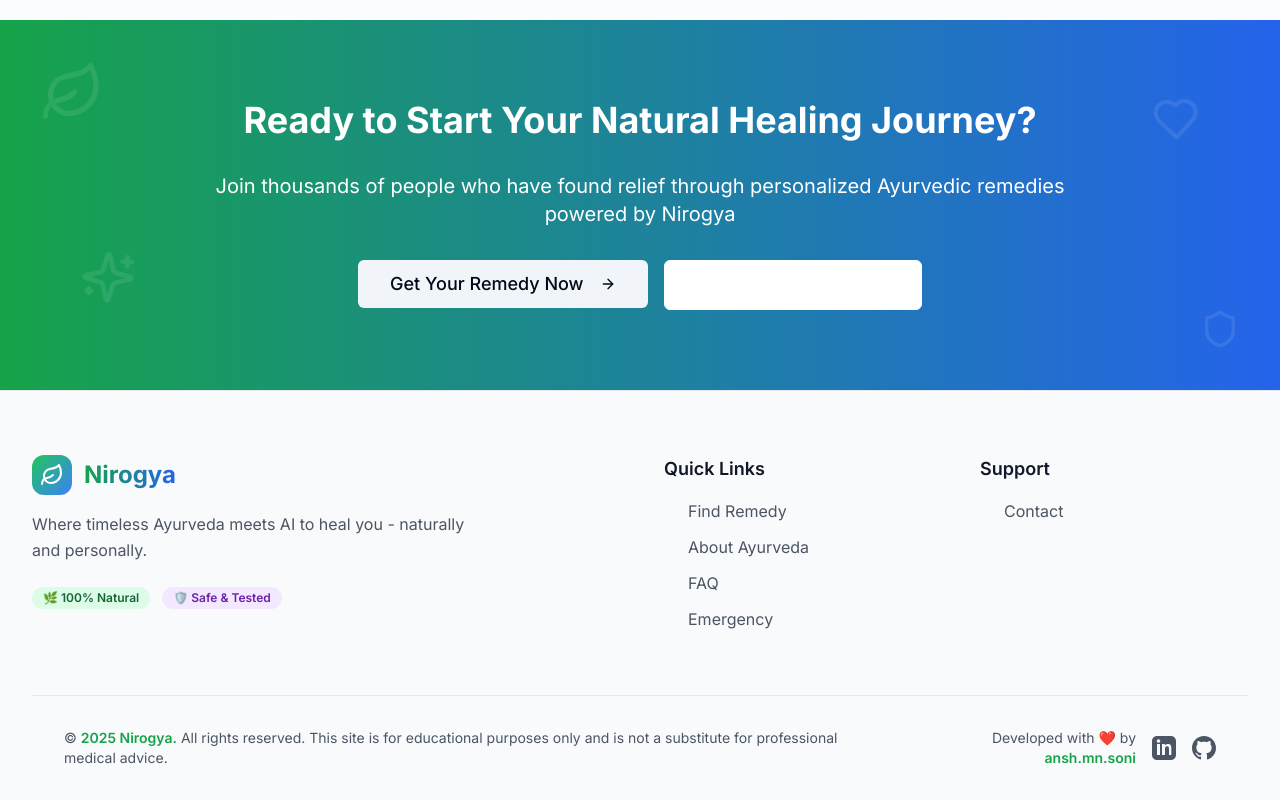
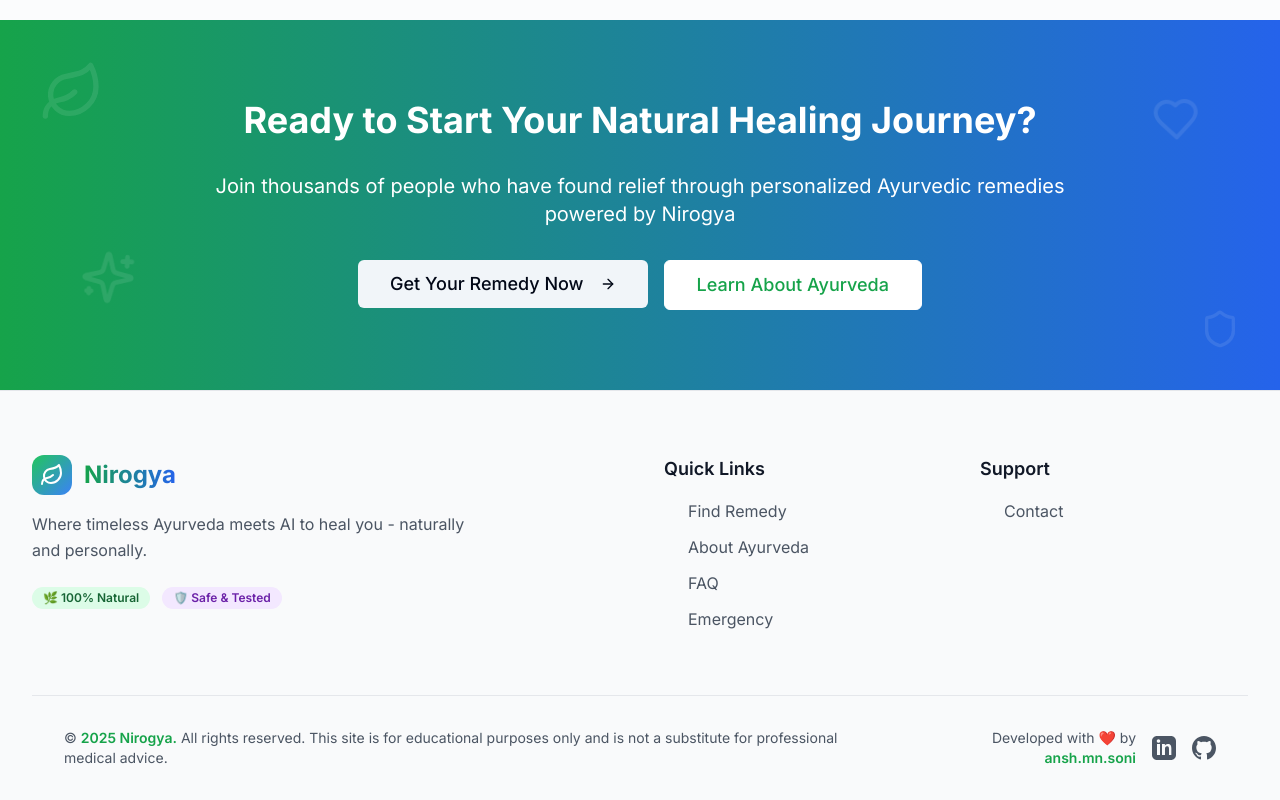
Before and after one commit to AnshMNSoni/Nirogya, a Next.js app: page / in a window 1280 px wide. Shown: the part 2044-2844 px from the top of the page. Built offline with nearby package versions, Linux system fonts and the light colour scheme.

Commit message:
fix small hover button bug in about.tsx

```diff
--- a/app/page.tsx
+++ b/app/page.tsx
@@ -213,7 +213,7 @@ export default function HomePage() {
               asChild
               size="lg"
               variant="outline"
-              className="text-sm sm:text-base md:text-lg px-4 sm:px-6 md:px-8 py-3 sm:py-4 md:py-6 border-white text-white hover:bg-white hover:text-green-600 hover-lift touch-target"
+              className="text-sm sm:text-base md:text-lg px-4 sm:px-6 md:px-8 py-3 sm:py-4 md:py-6 border-white dark:text-white dark:hover:bg-gray-800 hover:bg-white text-green-600 hover:text-green-600 hover-lift touch-target"
             >
               <Link href="/about">{t("learnAbout")}</Link>
             </Button>
```
